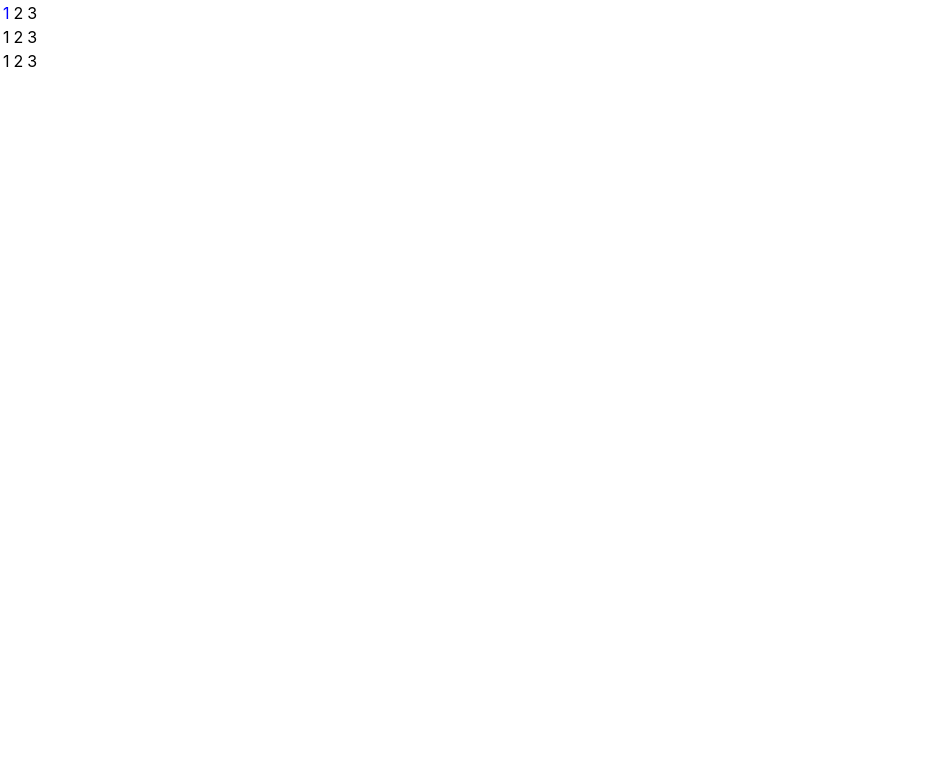
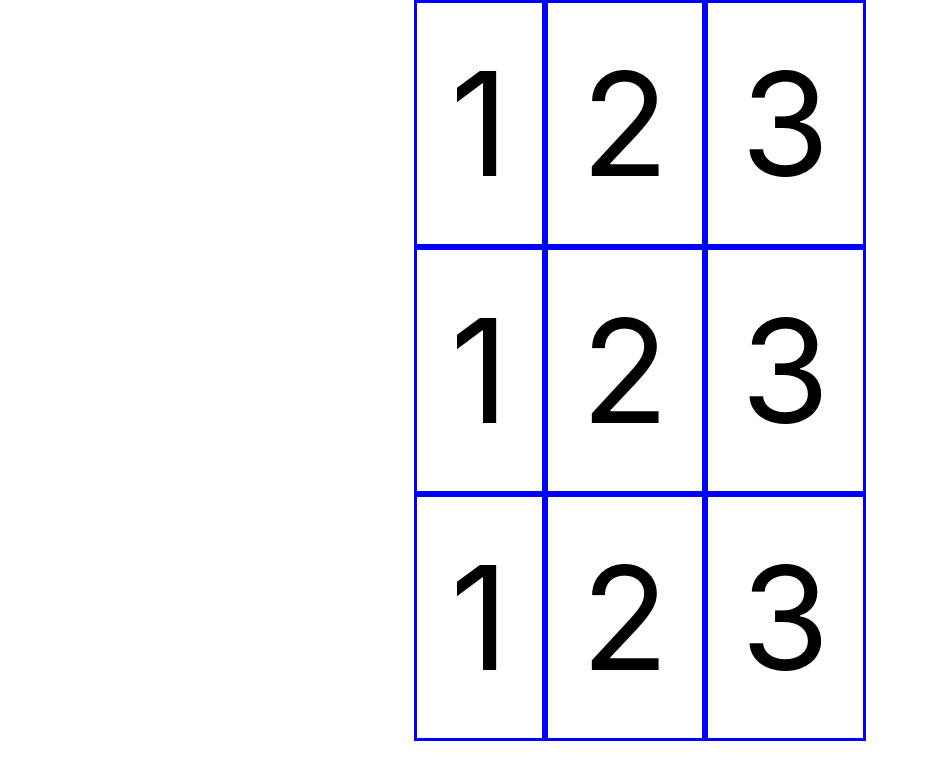
Before and after one commit to aiidanm/NoughtsXCrosses, a React (Create React App) app: page / in a window 1280 px wide. Shown: the top 780 px of the page, without its empty margins (0-926 px from the left). Built offline with nearby package versions, Linux system fonts and the light colour scheme.

Commit message:
Styling Table

```diff
--- a/src/App.js
+++ b/src/App.js
@@ -3,9 +3,26 @@ import { useState } from 'react';
 import './App.css';
 import Button from './Button';
 import styled from 'styled-components'
+import React from 'react';
 
 const StyledDiv = styled.div`
-  color: blue;
+  color: black;
+  font-size: 9rem;
+  padding: 2rem;
+`;
+
+const CenterdDiv = styled.div`
+  text-align: center;
+`;
+
+const StyledTd = styled.td`
+border: 3px solid blue;
+
+`;
+
+const StyledTable = styled.table`
+  border-spacing: 0px;
+  margin: 0 auto;
 `;
 
 function App() {
@@ -15,45 +32,45 @@ function App() {
 
   return (
     <div className="App">
-      <table>
+      <StyledTable>
         <tbody>
         <tr>
-          <td>
+          <StyledTd>
             <StyledDiv>1</StyledDiv>
-          </td>
-          <td>
-            <div>2</div>
-          </td>
-          <td>
-            <div>3</div>
-          </td>
+          </StyledTd>
+          <StyledTd>
+            <StyledDiv>2</StyledDiv>
+          </StyledTd>
+          <StyledTd>
+            <StyledDiv>3</StyledDiv>
+          </StyledTd>
         </tr>
 
         <tr>
-          <td>
-            <div>1</div>
-          </td>
-          <td>
-            <div>2</div>
-          </td>
-          <td>
-            <div>3</div>
-          </td>
+          <StyledTd>
+            <StyledDiv>1</StyledDiv>
+          </StyledTd>
+          <StyledTd>
+            <StyledDiv>2</StyledDiv>
+          </StyledTd>
+          <StyledTd>
+            <StyledDiv>3</StyledDiv>
+          </StyledTd>
         </tr>
 
         <tr>
-          <td>
-            <div>1</div>
-          </td>
-          <td>
-            <div>2</div>
-          </td>
-          <td>
-            <div>3</div>
-          </td>
+          <StyledTd>
+            <StyledDiv>1</StyledDiv>
+          </StyledTd>
+          <StyledTd>
+            <StyledDiv>2</StyledDiv>
+          </StyledTd>
+          <StyledTd>
+            <StyledDiv>3</StyledDiv>
+          </StyledTd>
         </tr>
         </tbody>
-      </table>
+      </StyledTable>
     </div>
   );
 }
--- a/src/Button.js
+++ b/src/Button.js
@@ -1,4 +1,6 @@
 import {useState} from 'react';
+import React from 'react';
+
 
 function Button({ text }) {
     const [count, setCount] = useState(0);
```
